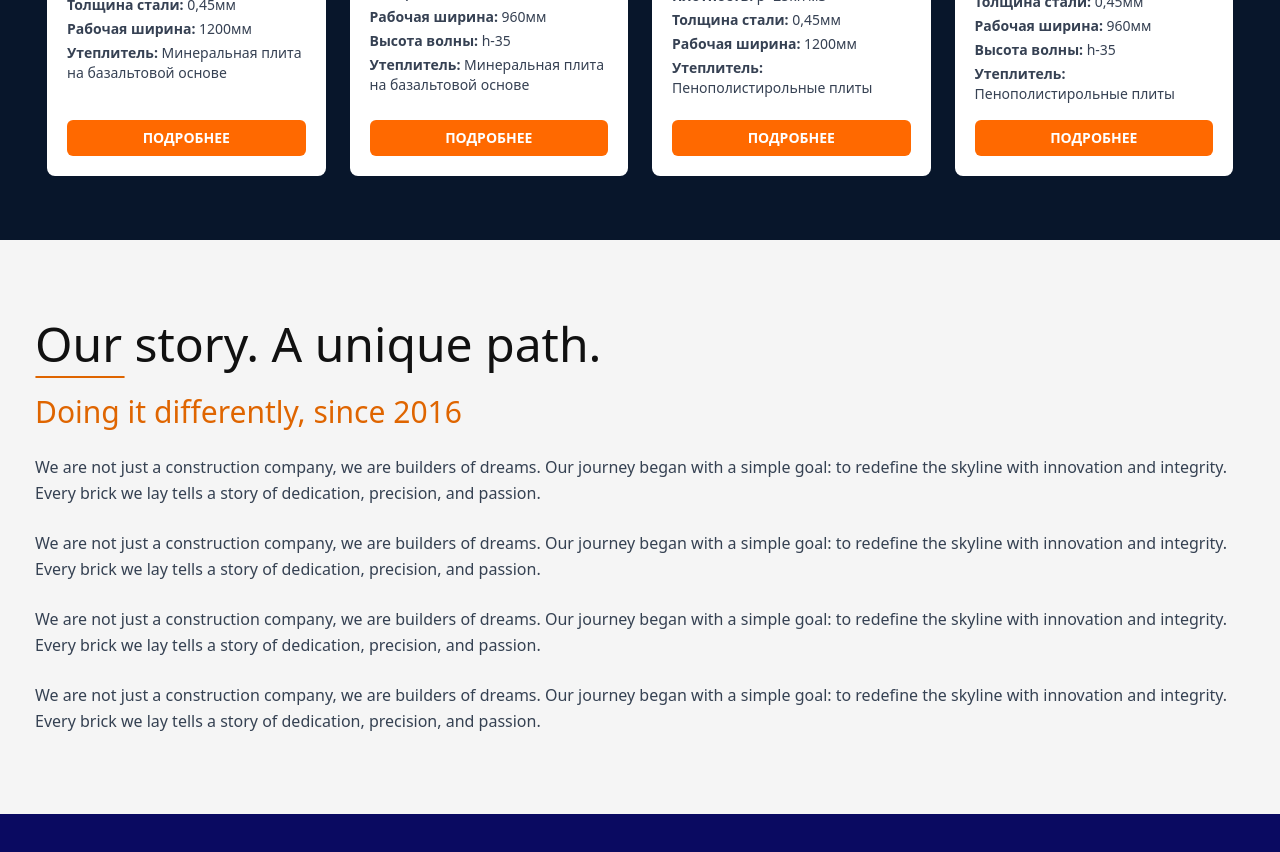
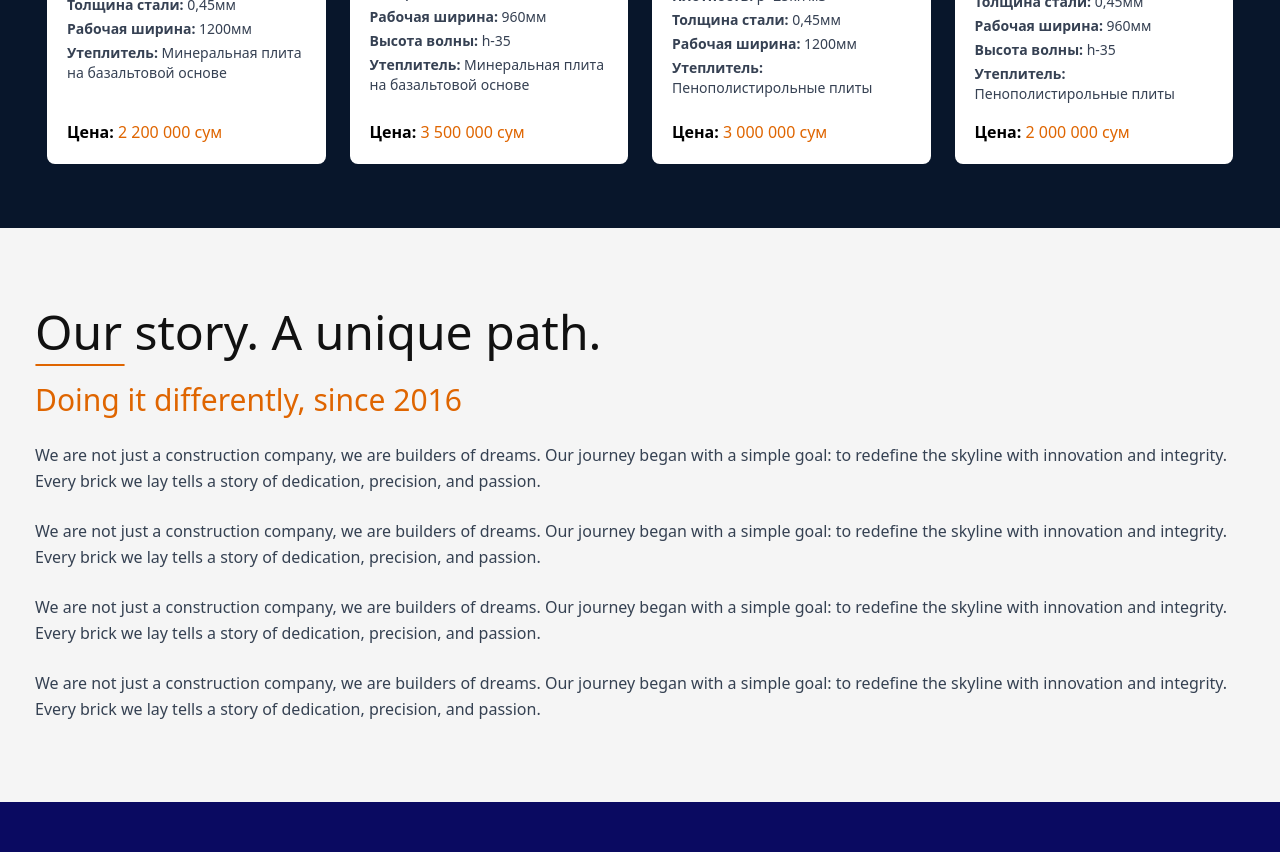
Before and after one commit to 932525862/panelza, a React (Vite) app: page / in a window 1280 px wide. Shown: the part 1280-2132 px from the top of the page. Built offline with nearby package versions, Linux system fonts and the light colour scheme.

Commit message:
products

```diff
--- a/src/pages/products/index.jsx
+++ b/src/pages/products/index.jsx
@@ -19,6 +19,7 @@ const products = [
         value: "Минеральная плита на базальтовой основе",
       },
     ],
+    narx: "2 200 000 сум",
   },
   {
     image: roofMin,
@@ -35,6 +36,7 @@ const products = [
         value: "Минеральная плита на базальтовой основе",
       },
     ],
+    narx: "3 500 000 сум",
   },
   {
     image: wallPeno,
@@ -47,6 +49,7 @@ const products = [
       { label: "Рабочая ширина", value: "1200мм" },
       { label: "Утеплитель", value: "Пенополистирольные плиты" },
     ],
+    narx: "3 000 000 сум",
   },
   {
     image: roofPeno,
@@ -60,6 +63,7 @@ const products = [
       { label: "Высота волны", value: "h-35" },
       { label: "Утеплитель", value: "Пенополистирольные плиты" },
     ],
+    narx: "2 000 000 сум",
   },
 ];
 
@@ -99,13 +103,9 @@ const Products = () => {
                   </li>
                 ))}
               </ul>
-              <a
-                href="#"
-                className="bg-orange-500 hover:bg-orange-600 text-white text-sm text-center font-bold py-2 rounded-md transition block"
-                aria-label={`Подробнее о ${product.title}`}
-              >
-                ПОДРОБНЕЕ
-              </a>
+              <p className="text-[#df6500]">
+                <strong className="text-black">Цена:</strong> {product.narx}
+              </p>
             </article>
           ))}
         </div>
```
